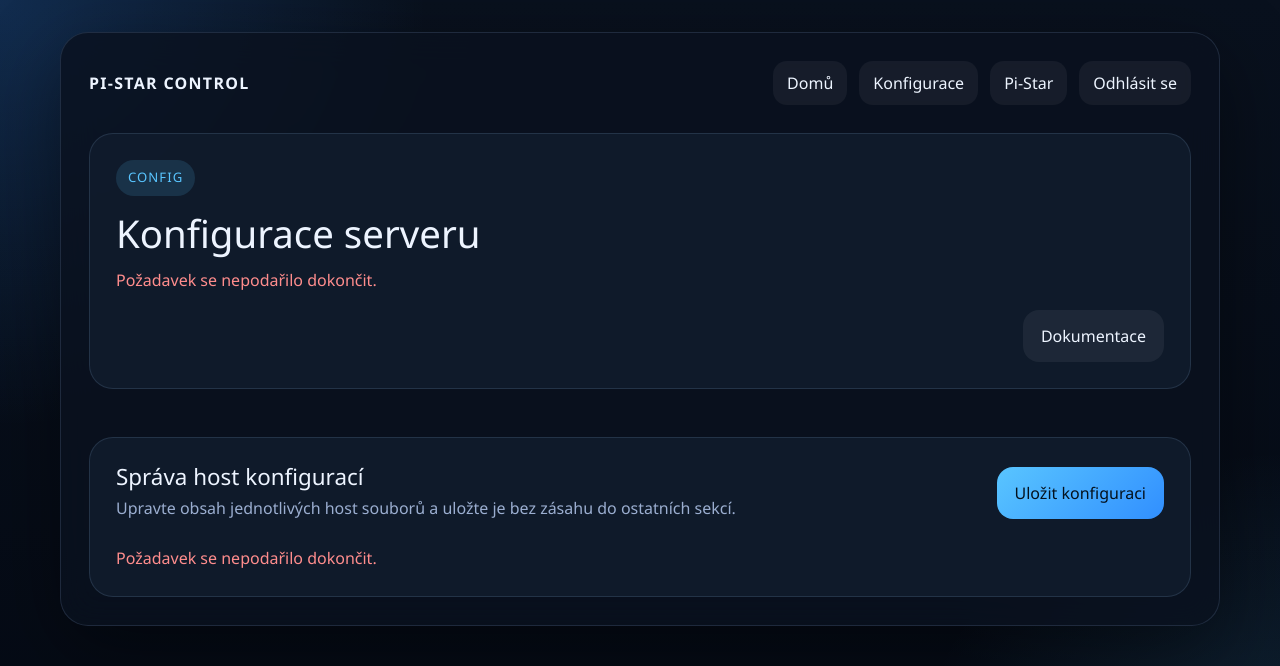
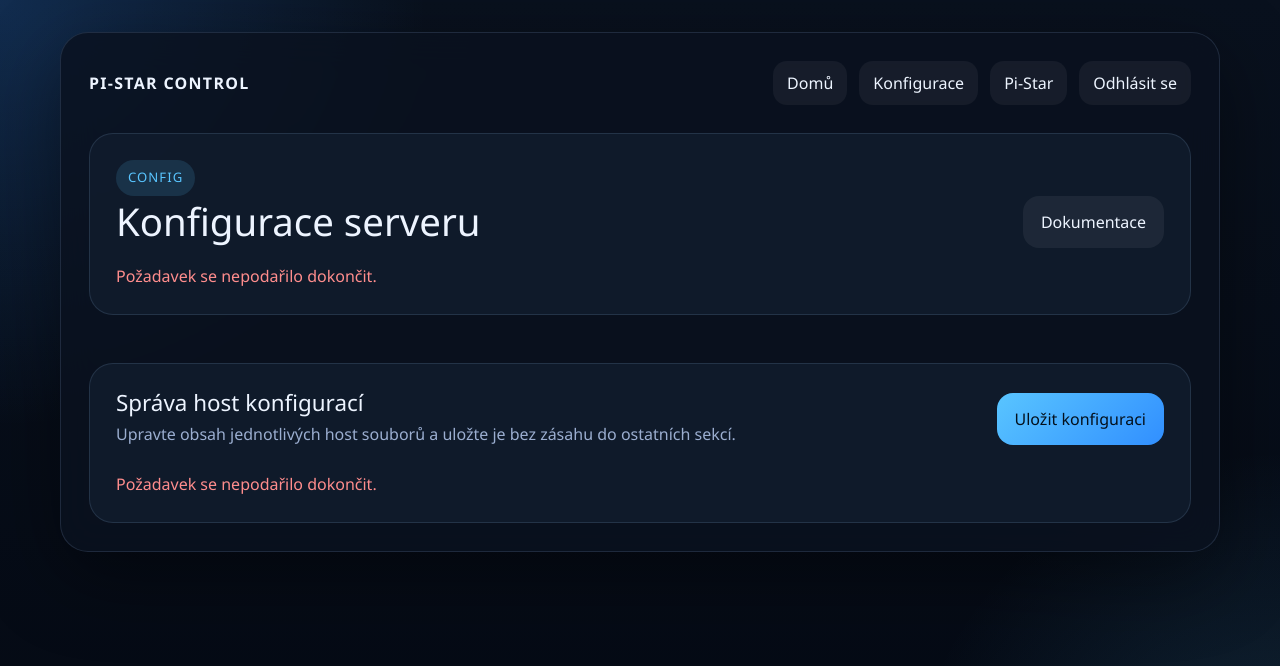
Before and after one commit to ondrahladik/pistar-control, a Python web app: template templates/index.html in a window 1280 px wide. Shown: the top 666 px of the page. Run offline with Jinja, Linux system fonts and the light colour scheme; the template is opened without the code that fills it, so the values that code supplies are empty.

Commit message:
Refactor intro header layout and spacing
Rename and restructure the intro block to better align the page title and action button. CSS changes: remove .config-title bottom margin, replace .config-intro-actions with .config-intro-header (flex container) and add .config-intro-heading (flex:1) plus spacing and alignment. HTML changes: wrap the H1 in the new heading container, move action button into the header, and relocate the status element below the header for improved layout.

```diff
--- a/templates/index.html
+++ b/templates/index.html
@@ -21,14 +21,19 @@
     }
 
     .config-title {
-        margin-bottom: 10px;
+        margin: 0;
         font-size: clamp(1.7rem, 3vw, 2.7rem);
     }
 
-    .config-intro-actions {
+    .config-intro-header {
         display: flex;
+        align-items: center;
         justify-content: flex-end;
-        margin-top: 18px;
+        gap: 16px;
+    }
+
+    .config-intro-heading {
+        flex: 1;
     }
 
     .config-card {
@@ -163,8 +168,10 @@
 <section class="config-shell">
     <section class="panel">
         <span class="eyebrow">Config</span>
+        <div class="config-intro-header">
+            <div class="config-intro-heading">
                 <h1 class="config-title">Konfigurace serveru</h1>
-        <div id="status" class="status mt-3">Načítám konfiguraci...</div>
+            </div>
             <div class="config-intro-actions">
                 <a
                     class="button secondary"
@@ -175,6 +182,8 @@
                     Dokumentace
                 </a>
             </div>
+        </div>
+        <div id="status" class="status mt-3">Načítám konfiguraci...</div>
     </section>
 
     <section id="configGrid" class="config-grid"></section>
```
Lines whose indentation alone changed are shown as unchanged.
